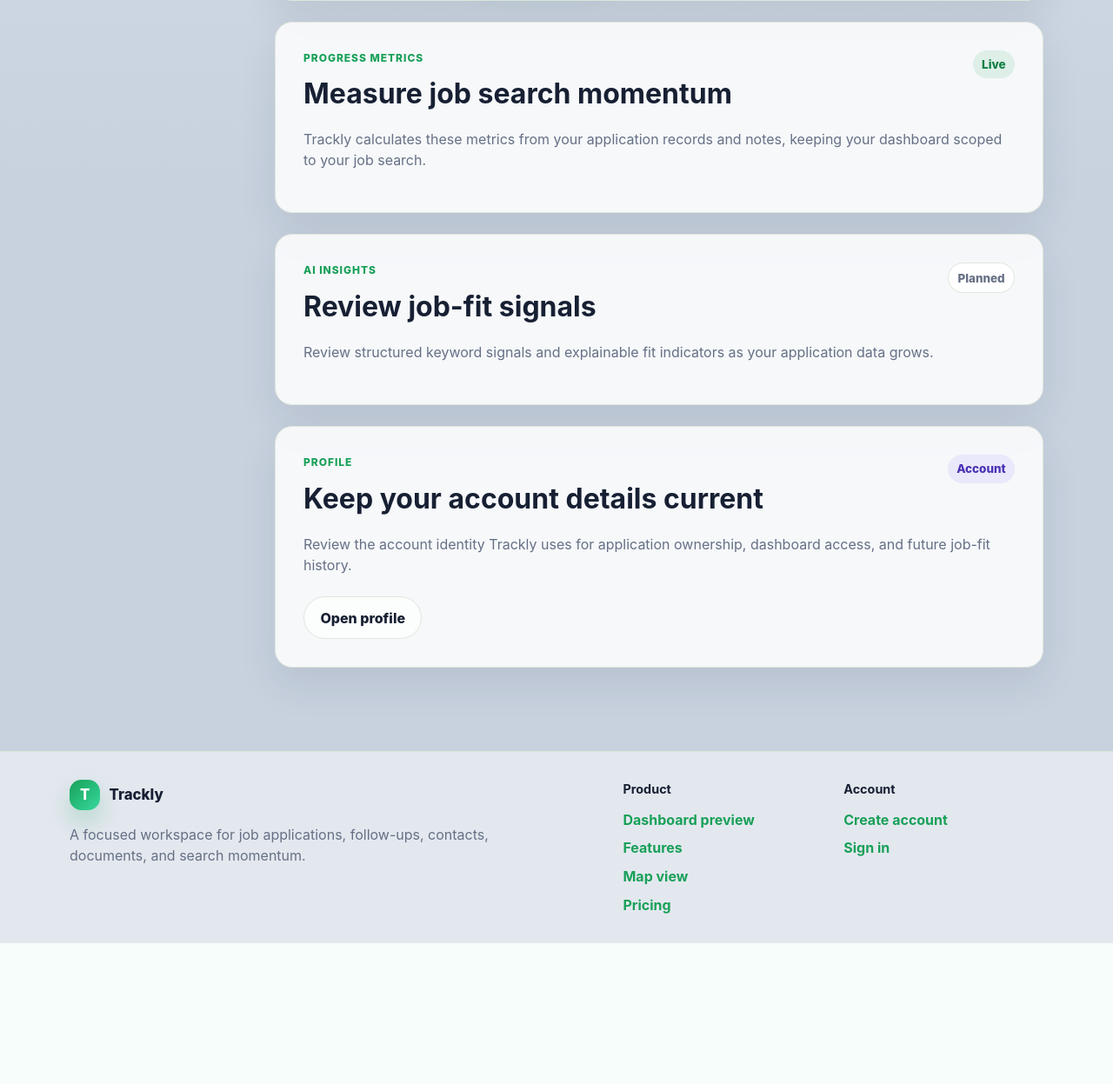
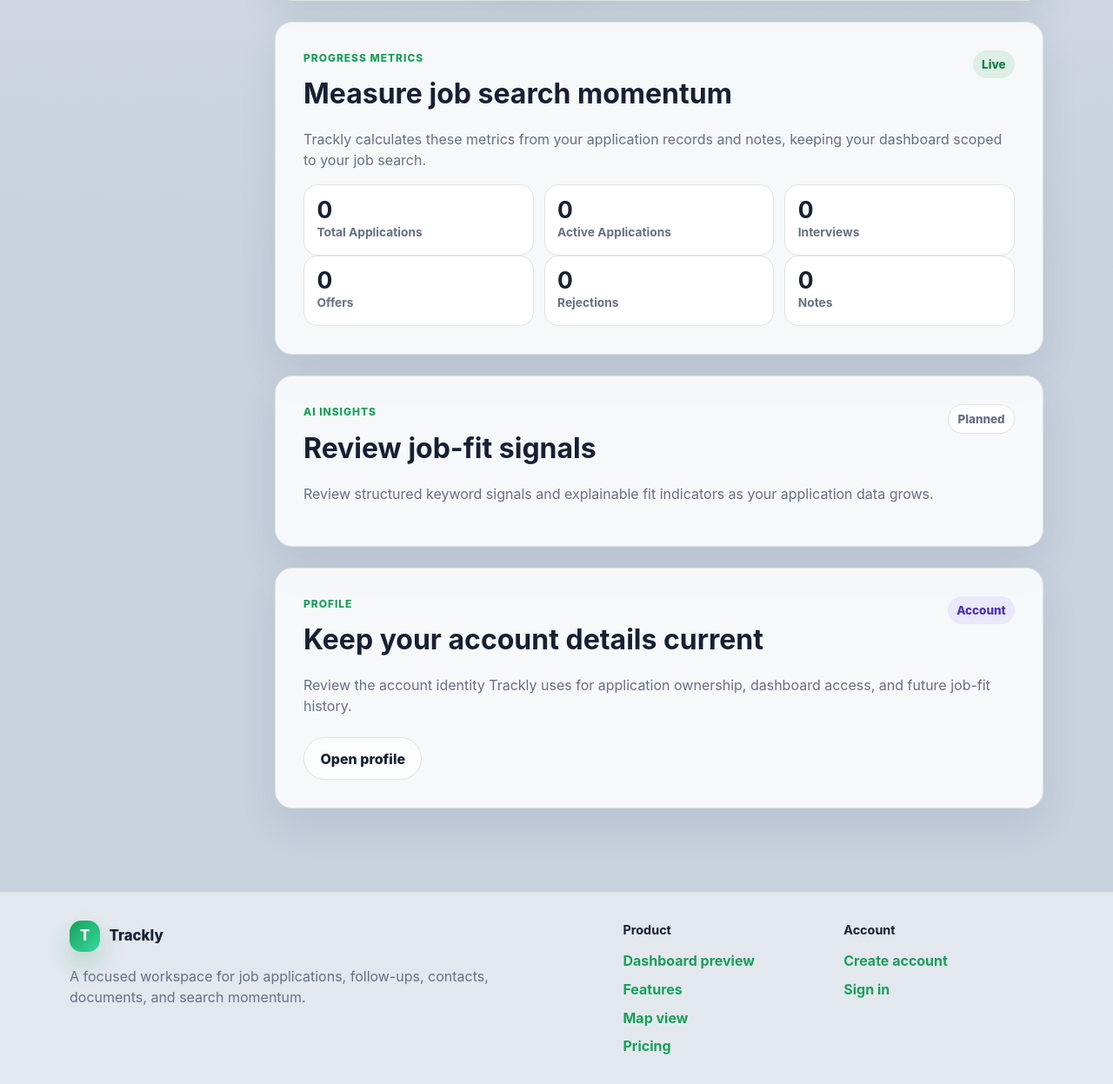
Before and after one commit to AAdewunmi/Trackly-Job-Applications-Tracker-Project, a Django app: page /dashboard/preview/ in a window 1280 px wide. Shown: the part 1208-2455 px from the top of the page at 87% size. Before the commit the page ends 2293 px from the top, so only its background shows below. Run offline with Django 5.2, Linux system fonts and the light colour scheme.

Commit message:
feat(dashboard): render dynamic progress metric cards

```diff
--- a/templates/dashboard/user_index.html
+++ b/templates/dashboard/user_index.html
@@ -161,6 +161,36 @@
                     <p class="tl-muted">
                         Trackly calculates these metrics from your application records and notes, keeping your dashboard scoped to your job search.
                     </p>
+
+                    <div class="tl-metric-strip" aria-label="Progress metrics">
+                        <div>
+                            <strong>{{ metrics.total_applications }}</strong>
+                            <span>Total Applications</span>
+                        </div>
+                        <div>
+                            <strong>{{ metrics.active_applications }}</strong>
+                            <span>Active Applications</span>
+                        </div>
+                        <div>
+                            <strong>{{ metrics.interviews }}</strong>
+                            <span>Interviews</span>
+                        </div>
+                    </div>
+
+                    <div class="tl-metric-strip" aria-label="Progress outcome metrics">
+                        <div>
+                            <strong>{{ metrics.offers }}</strong>
+                            <span>Offers</span>
+                        </div>
+                        <div>
+                            <strong>{{ metrics.rejections }}</strong>
+                            <span>Rejections</span>
+                        </div>
+                        <div>
+                            <strong>{{ metrics.notes }}</strong>
+                            <span>Notes</span>
+                        </div>
+                    </div>
                 </div>
             </section>
 
```
Also changed, not shown: apps/dashboard/tests/test_dashboard_metrics.py (+5 -0 lines).
